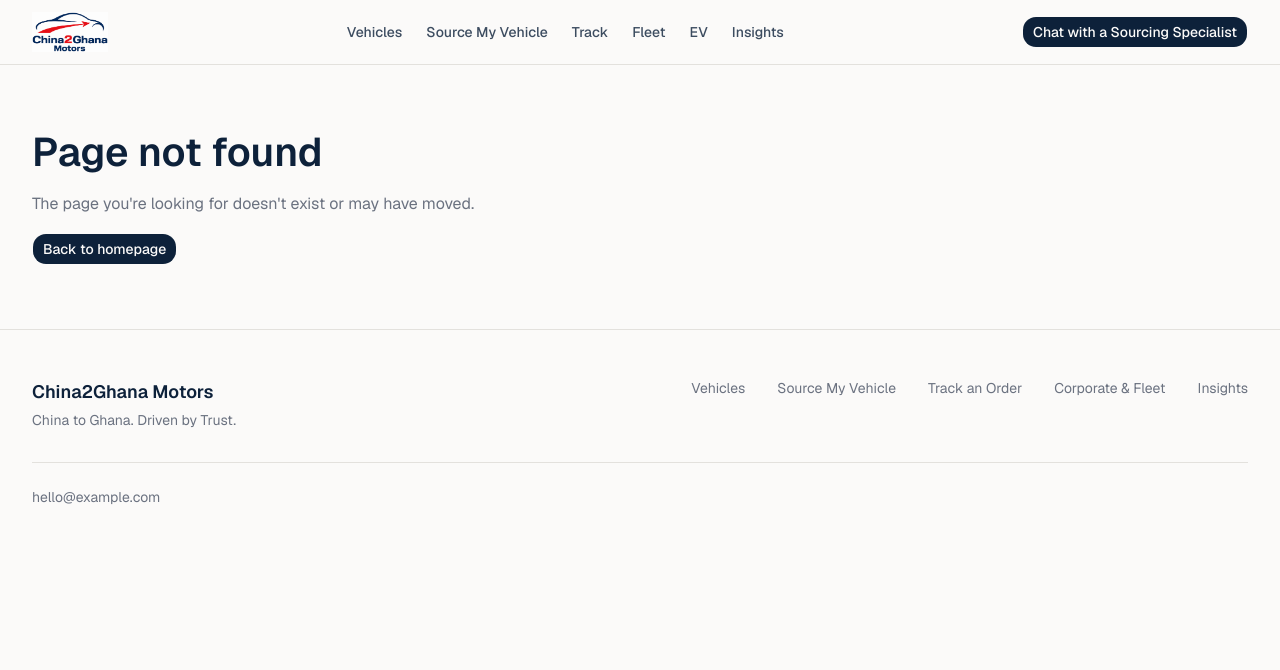
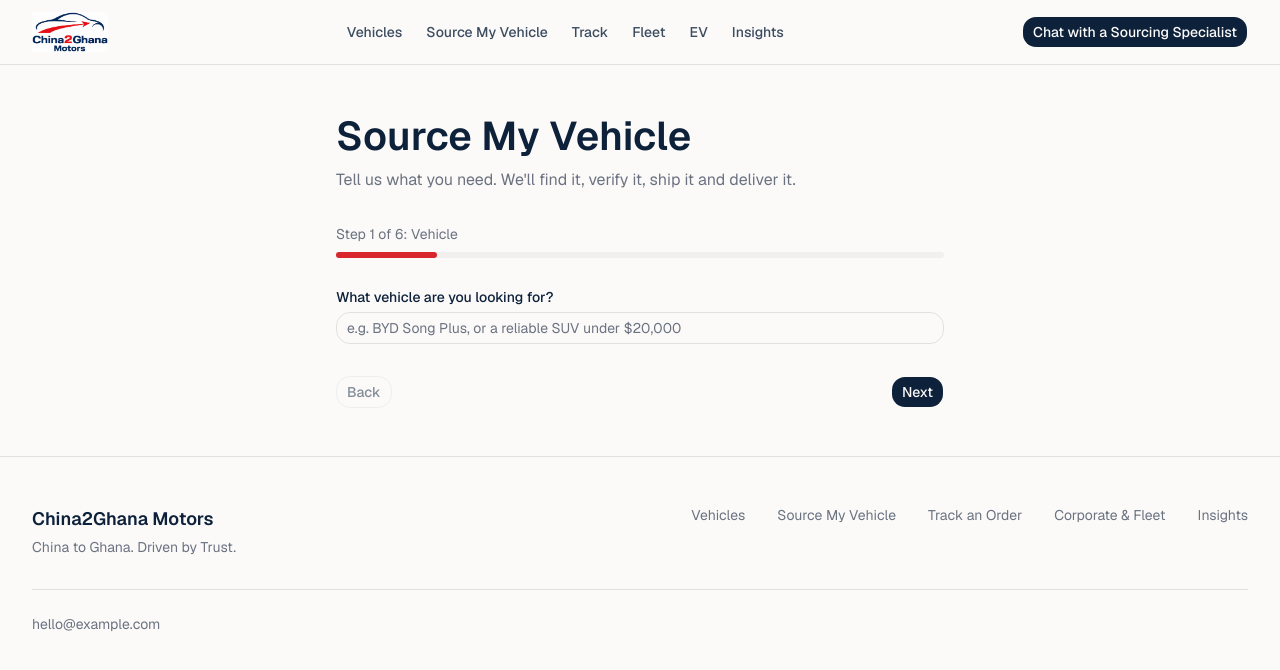
Before and after one commit to Braqweku/china2ghanamotors, a Next.js app: page /source in a window 1280 px wide. Before the commit this address had no page. Shown: the top 670 px of the page. Built offline with nearby package versions, Linux system fonts and the light colour scheme.

Commit message:
feat: wire Source My Vehicle route

```diff
--- /dev/null
+++ b/app/source/page.tsx
@@ -0,0 +1,5 @@
+import { SourcingWizard } from "@/components/source/sourcing-wizard";
+
+export default function SourcePage() {
+  return <SourcingWizard />;
+}
--- a/components/source/sourcing-wizard.tsx
+++ b/components/source/sourcing-wizard.tsx
@@ -1,6 +1,7 @@
 "use client";
 
 import { useState } from "react";
+import Link from "next/link";
 import { Button } from "@/components/ui/button";
 import { Input } from "@/components/ui/input";
 import { Label } from "@/components/ui/label";
@@ -313,7 +314,7 @@
               Save your reference to track progress once tracking is available.
             </p>
             <Button asChild className="mt-6">
-              <a href="/">Back to homepage</a>
+              <Link href="/">Back to homepage</Link>
             </Button>
           </div>
         )}
```
